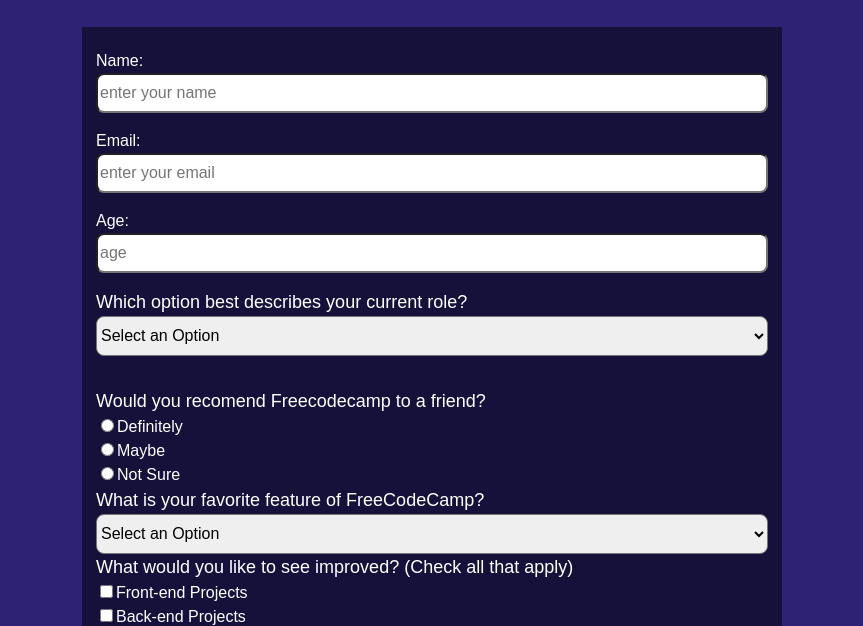
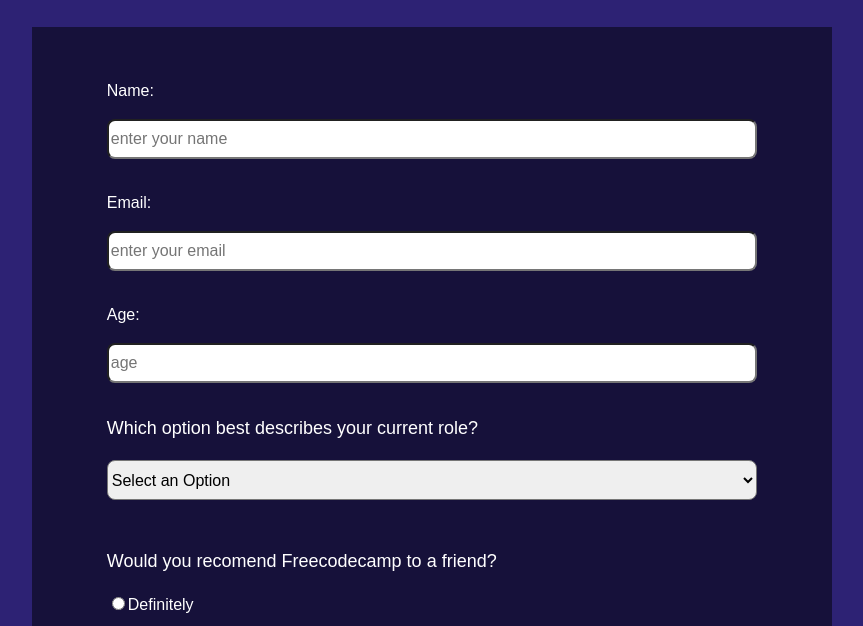
Before and after one commit to nathanjh-28/survey-form, a plain HTML site: page index.html in a window 1280 px wide. Shown: the part 118-744 px from the top of the page, without its empty margins (208-1071 px from the left). Drawn offline with Linux system fonts and the light colour scheme.

Commit message:
adjusted spacing of labels and inputs

```diff
--- a/styles.css
+++ b/styles.css
@@ -117,7 +117,6 @@
 .container {
     width: 100%;
     margin: 3.125rem auto 0 auto;
-    ;
 }
 
 /* Header */
@@ -140,6 +139,7 @@
 
 /* Form */
 
+
 .form-control {
     width: 100%;
     height: 2.5em;
@@ -148,6 +148,12 @@
 
 .form-group {
     margin: 1em 0;
+    margin-bottom: 2em;
+}
+
+label,
+p {
+    margin-bottom: 1em;
 }
 
 .checkbox-label,
@@ -159,6 +165,7 @@
 
 form {
     background-color: rgba(0, 0, 0, .5);
-    max-width: 700px;
+    max-width: 800px;
     margin: 0 auto;
+    padding: 2.5% 5%;
 }
```
